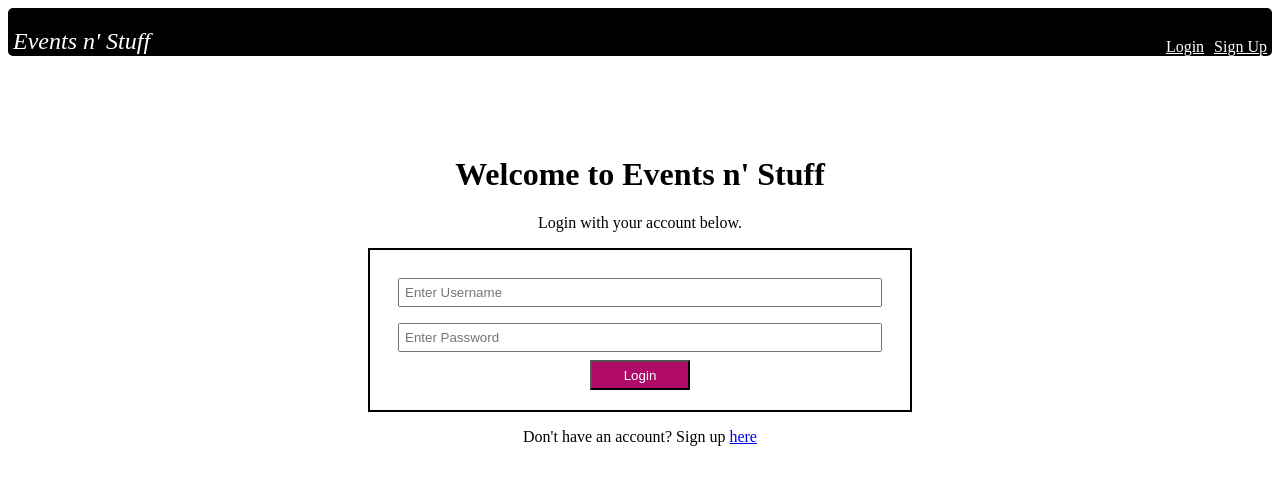
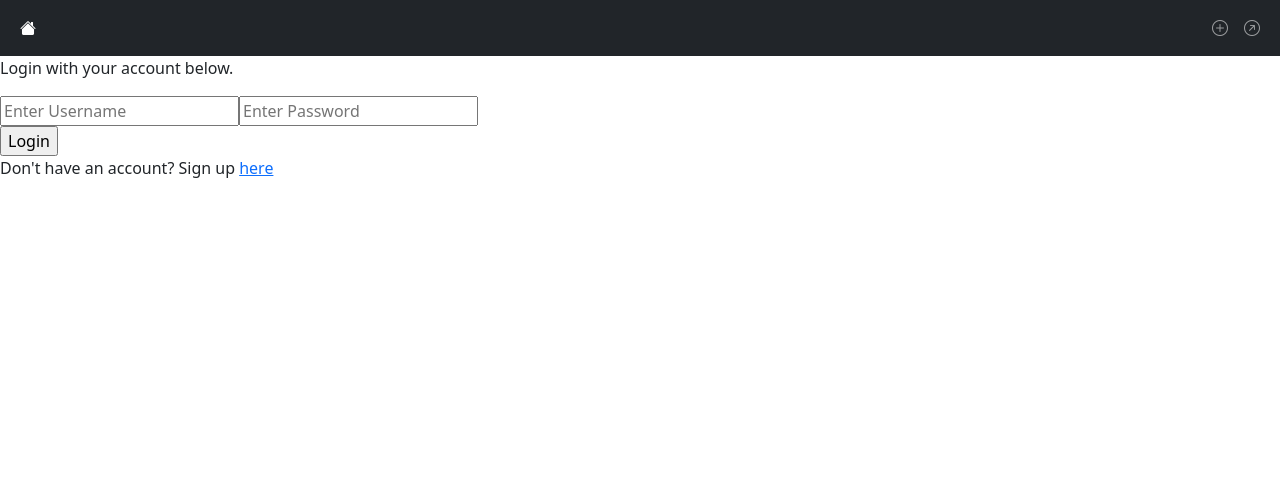
Before and after one commit to ajsur1017/events-n-stuff-FRONTEND, a React (Create React App) app: page /login in a window 1280 px wide. Shown: the top 484 px of the page. Built offline with nearby package versions, Linux system fonts and the light colour scheme; no server answers.

Commit message:
Added Bootstrap v5 to Index.html and re-styled navbar - still want to do some mouseover events for the icons in the navbar

```diff
--- a/package.json
+++ b/package.json
@@ -6,6 +6,7 @@
     "@testing-library/jest-dom": "^5.15.0",
     "@testing-library/react": "^11.2.7",
     "@testing-library/user-event": "^12.8.3",
+    "bootstrap-icons": "^1.7.1",
     "react": "^17.0.2",
     "react-dom": "^17.0.2",
     "react-query": "^3.32.3",
--- a/public/index.html
+++ b/public/index.html
@@ -24,6 +24,8 @@
       work correctly both with client-side routing and a non-root public URL.
       Learn how to configure a non-root public URL by running `npm run build`.
     -->
+    <link href="https://cdn.jsdelivr.net/npm/bootstrap@5.1.2/dist/css/bootstrap.min.css" rel="stylesheet">
+    <link rel="stylesheet" href="https://cdn.jsdelivr.net/npm/bootstrap-icons@1.5.0/font/bootstrap-icons.css">
     <title>Events-N-Stuff</title>
   </head>
   <body>
--- a/src/App.css
+++ b/src/App.css
@@ -1,4 +1,4 @@
-.App {
+/* .App {
   text-align: center;
 }
 
@@ -203,7 +203,7 @@ form{
 }
 
 /* SIGNUP FORM */
-#inputSignup {
+/* #inputSignup {
   padding: 5px;
   margin: 8px;
-}
+} */
--- a/src/components/Header.js
+++ b/src/components/Header.js
@@ -5,31 +5,47 @@ import { GlobalCtx } from "../App"
 function Header(props) {
   const { gState, setGState } = React.useContext(GlobalCtx)
 
-  const logout = (
-    <Link>
-      <div className="logout" onClick={() => {
-        window.localStorage.removeItem("token")
-        setGState({ ...gState, token: null })
-      }}>Logout</div>
-    </Link>)
 
-  const login = (
+  //Conditional Left Side of NavBar
+  const navMe = (
     <>
-      <Link to="/login">
-        <div className="login">Login</div>
-      </Link>
-      <Link to="/signup">
-        <div className="signup">Sign Up</div>
-      </Link>
-    </>)
+      <li className={"nav-item"}><Link to="" className={"nav-link"}><i className={"bi-pen"}></i></Link></li>
+      <li className={"nav-item"}><Link to="" className={"nav-link"}><i className={"bi-people-fill"}></i></Link></li>
+    </>
+  )
+
+  //Logout Callback
+  const logout = () => {
+    window.localStorage.removeItem("token")
+    setGState({ ...gState, token: null })
+  }
+
+  //Conditional Right Side of NavBar
+  const userLogout = (
+    <>
+      <li className={"nav-item"}><Link className={"nav-link"}><i className={"bi-person-check-fill"}></i></Link></li>
+      <li onClick={logout} className={"nav-item"}><Link className={"nav-link"}><i className={"bi-x-circle"}></i></Link></li>
+    </>
+  )
+
+  const userLogin = (
+    <>
+      <li className={"nav-item"}><Link to="/signup" className={"nav-link"}><i className={"bi-plus-circle"}></i></Link></li>
+      <li className={"nav-item"}><Link to="/login" className={"nav-link"}><i className={"bi-arrow-up-right-circle"}></i></Link ></li>
+    </>
+  )
 
   return (
-    <nav className="nav">
-      <Link to="/">
-        <div className="title">Events n' Stuff</div>
-      </Link>
-      <div className="headerLinks">
-        {gState.token ? logout : login}
+    <nav className={"navbar navbar-expand-sm bg-dark navbar-dark fixed-top"}>
+      <div className={"container-fluid"}>
+        {/* <div className={"navbar-header"}> */}
+        <ul className={"navbar-nav"}>
+          <li className={"nav-item"}><Link to="/" className={"nav-link active"}><i className={"bi-house-fill"}></i></Link></li>
+          {gState.token ? navMe: null}
+        </ul>
+        <ul className="navbar-nav navbar-right">
+          {gState.token ? userLogout : userLogin}
+        </ul>
       </div>
     </nav>
   );
```
Also changed, not shown: 1 other file (tests, documents, lock files or other folders).
